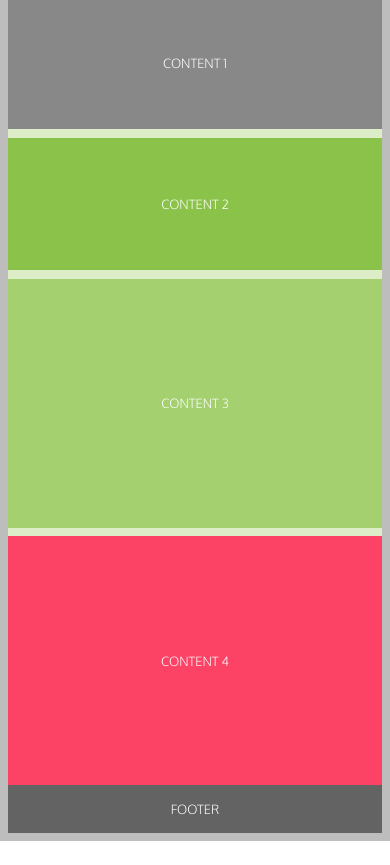
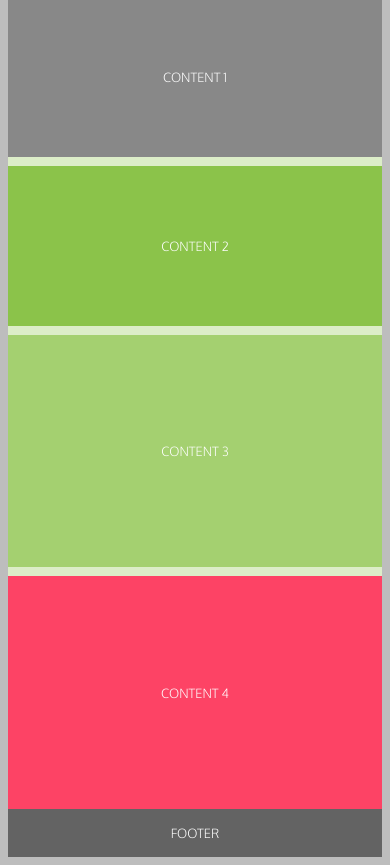
Before and after one commit to P5CHI-Web-Academy/Homework-VueJS-HTML, a website: page index.html in a window 390 px wide. Shown: the part 59-924 px from the top of the page. Before the commit the page ends 900 px from the top, so only its background shows below. Drawn offline with nearby package versions, Linux system fonts and the light colour scheme; files that its build step writes are made by us from their sources.

Commit message:
Change container min-height and content grid rows to adapt to it

```diff
--- a/sass/_content.scss
+++ b/sass/_content.scss
@@ -2,6 +2,8 @@
     padding: 2.5rem;
     display: grid;
     grid-template-columns: 2fr 4fr 3fr;
+    grid-template-rows: repeat(2, minmax(20rem, 1fr));
+    grid-auto-rows: 14rem;
     grid-gap: 1.1rem;
     grid-auto-flow: dense;
 
@@ -51,7 +53,7 @@
 
         @media(max-width: 992px) {
             grid-column: span 2;
-            grid-row: span 1;
+            grid-row: span 2;
         }
 
         @media(max-width: 768px) {
--- a/sass/_layout.scss
+++ b/sass/_layout.scss
@@ -1,7 +1,7 @@
 .container {
     background-color: $color-divider;
     width: 100vw;
-    height: 900px; // later will be defined by the content
+    min-height: 100vh;
     padding: 2rem;
     display: grid;
     grid-gap: .8rem;
```
